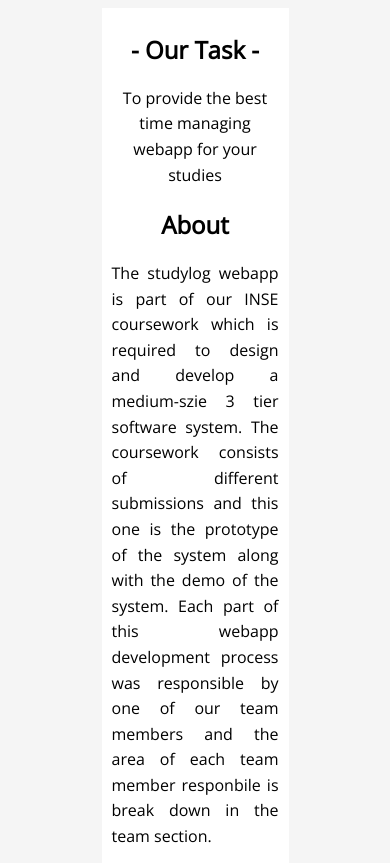
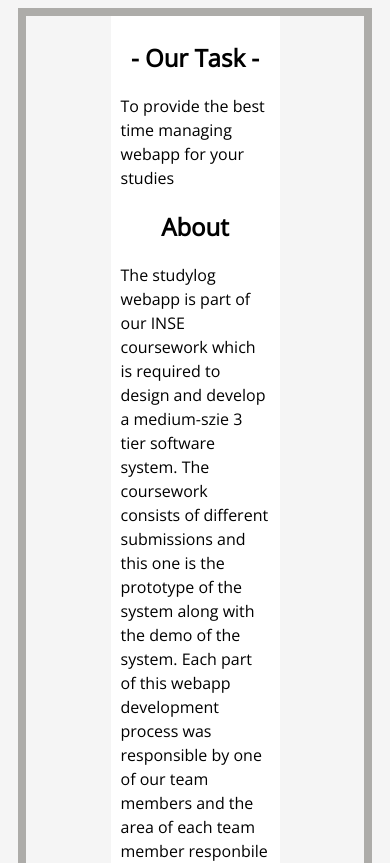
Before and after one commit to UP829438/INSE-studylog, a website: page src/AboutUs.html in a window 390 px wide. Shown: the top 863 px of the page. Drawn offline with nearby package versions, Linux system fonts and the light colour scheme.

Commit message:
changes to the about us
Changed the css of the about us

```diff
--- a/src/aboutUs.css
+++ b/src/aboutUs.css
@@ -49,3 +49,33 @@
 body {
     font-family: 'Open Sans';
 }
+button.previousPage {
+  background-color: #0081AB;
+  color: white;
+}
+main {
+  border-width: 8px;
+  border-color:  #ADACA9;
+  border-style: solid;;
+  margin-left: 340px;
+  margin-right: 340px;
+}
+@media only screen and (max-width:999px) {
+
+  main {
+    border-width: 8px;
+    border-color:  #ADACA9;
+    border-style: solid;;
+    margin-left: 10px;
+    margin-right: 10px;
+  }
+  .text {
+    line-height: 1.5;
+    text-align: left;
+  }
+  .aim  {
+    line-height: 1.5;
+    text-align: left;
+  }
+
+}
```
